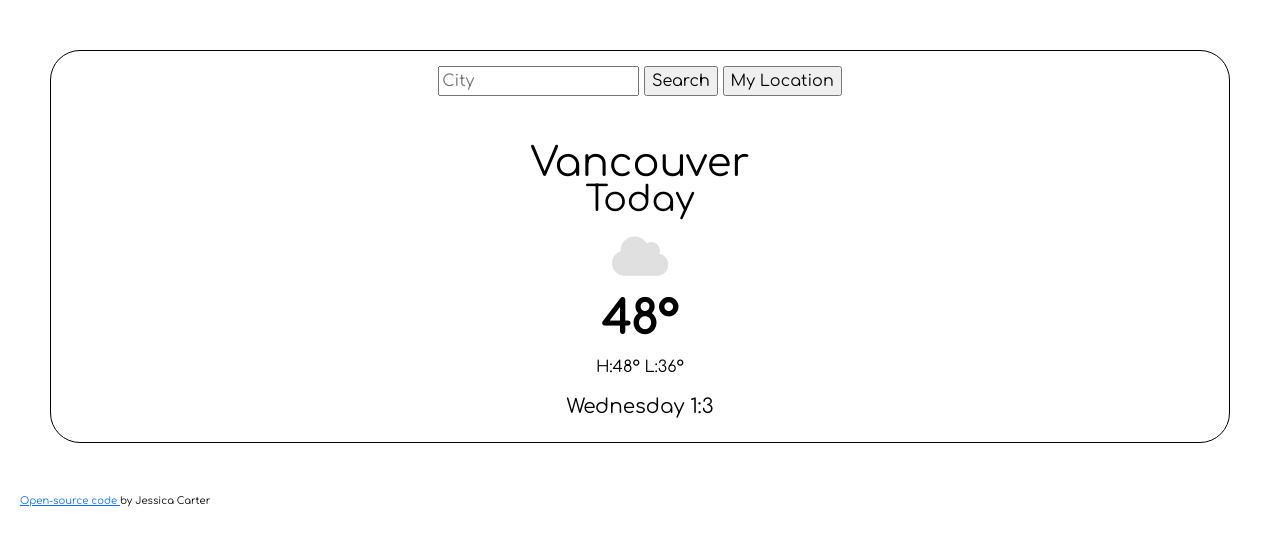
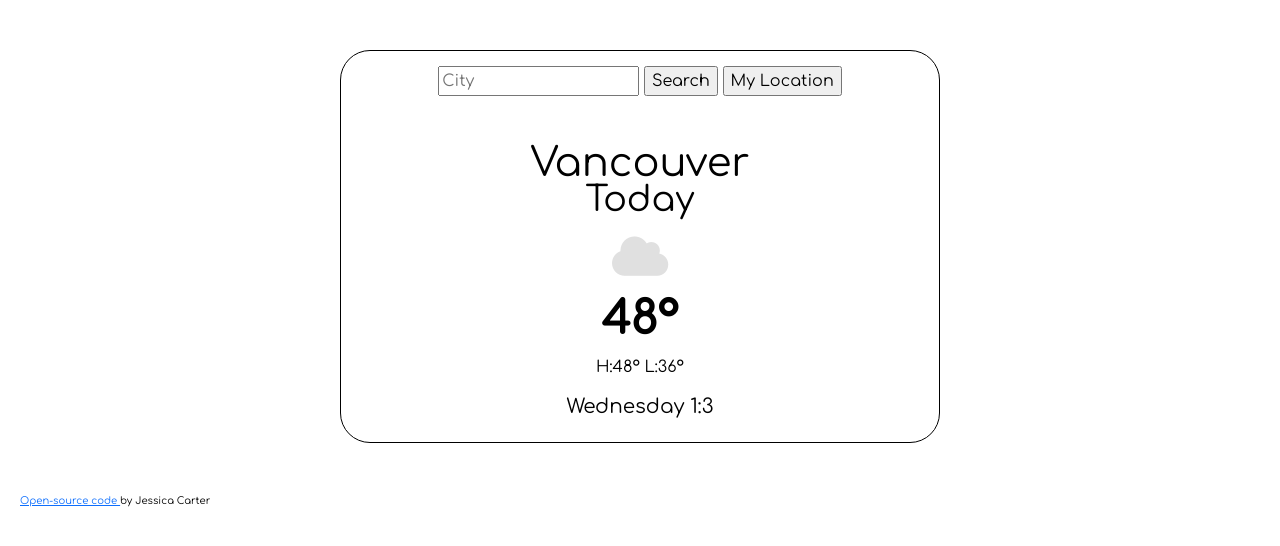
Before and after one commit to JessKCode/SheCodes-WeatherApp, a plain HTML site: page index.html in a window 1280 px wide. Drawn offline with nearby package versions, Linux system fonts and the light colour scheme.

Commit message:
cleaned up css margins/placement

```diff
--- a/weatherStyles.css
+++ b/weatherStyles.css
@@ -24,9 +24,11 @@ h3 {
 .todayBox {
   border: #000 solid 1px;
   border-radius: 30px;
+  max-width: 600px;
+  display: block;
+  margin: 50px auto;
   padding-bottom: 15px;
   text-align: center;
-  margin: 50px;
 }
 
 .topTemp {
```
